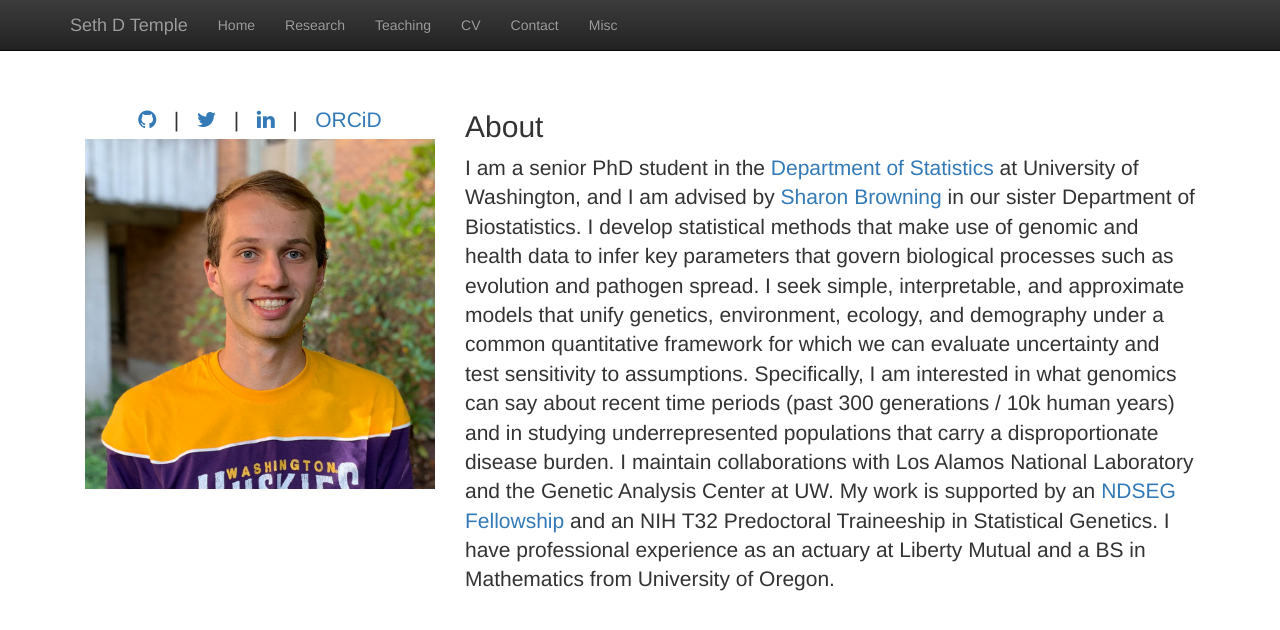
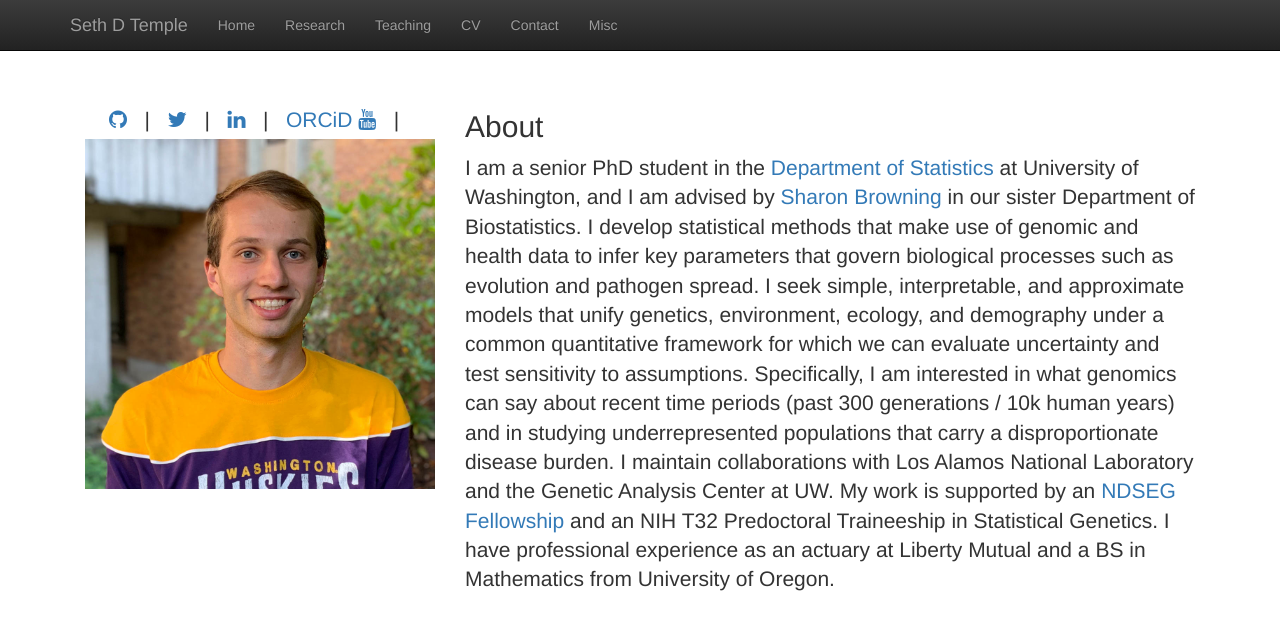
Before and after one commit to sdtemple/sdtemple.github.io, a Jekyll site: the page built from index.html, in a window 1280 px wide. Shown: the top 630 px of the page. Built offline with Jekyll 4.4.1, drawn with Linux system fonts in a browser that asks for light colours; nearby versions of some CDN libraries; library files that are not in the unit come from our copies.

Commit message:
Update index.html

```diff
--- a/index.html
+++ b/index.html
@@ -14,6 +14,8 @@ title:  'Seth D Temple'
   <a href = "https://www.linkedin.com/in/sdtemple/"><i class="fa fa-linkedin" aria-hidden="true"></i></a>
          &nbsp;&nbsp;|&nbsp;&nbsp;
   <a href = "https://orcid.org/0000-0002-7651-6527">ORCiD</a>
+  <a href = "https://www.youtube.com/channel/UCOPbnkDKGdamv-HRqLCtYSQ"><i class="fa fa-youtube" aria-hidden="true"></i></a>
+         &nbsp;&nbsp;|&nbsp;&nbsp;
          </p></center>
 
   </div>
```
